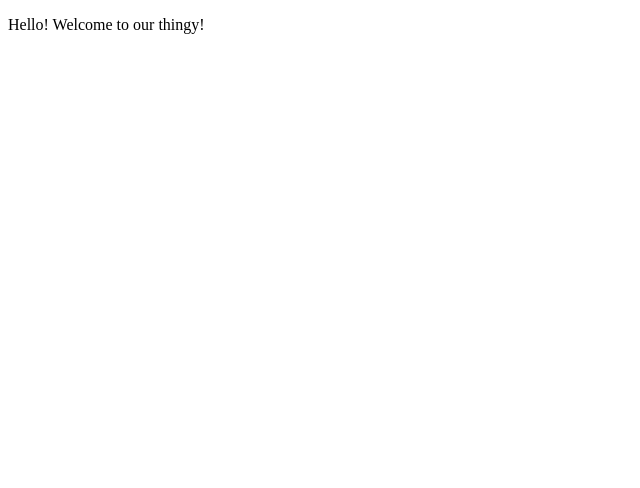
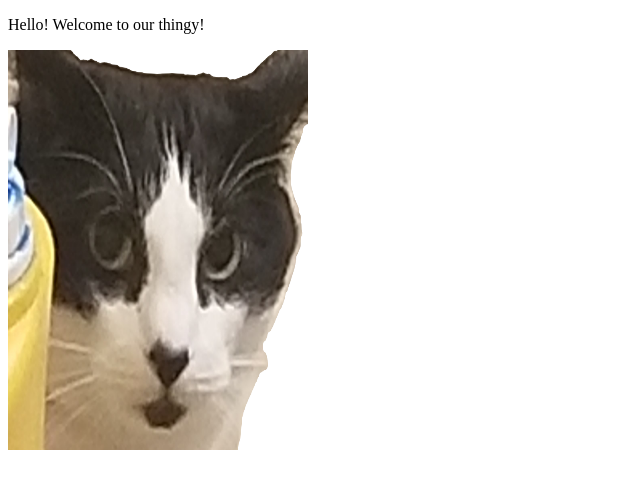
Before and after one commit to FinOzbleck/MART-341-Project-1, a plain HTML site: page index.html in a window 1280 px wide. Shown: the whole page, without its empty margins (0-640 px from the left). Drawn offline with Linux system fonts and the light colour scheme.

Commit message:
Update index.html

```diff
--- a/index.html
+++ b/index.html
@@ -12,6 +12,7 @@
         <main>
             <!-- Main content of the page -->
              <p>Hello! Welcome to our thingy!</p>
+             <img src="Images/Sven What 2.png" title="Meet Sven, my chonky cat who's surprisingly camera and people shy!" width="300" height="400">
         </main>
 
         <footer>
```
